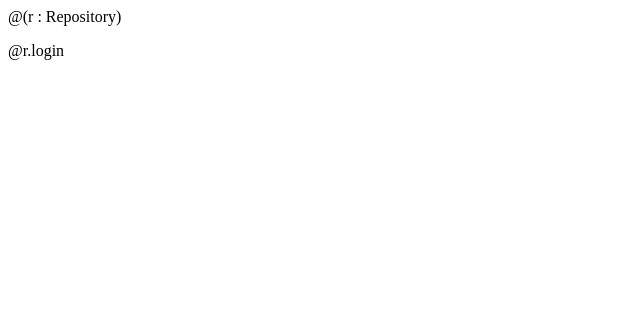
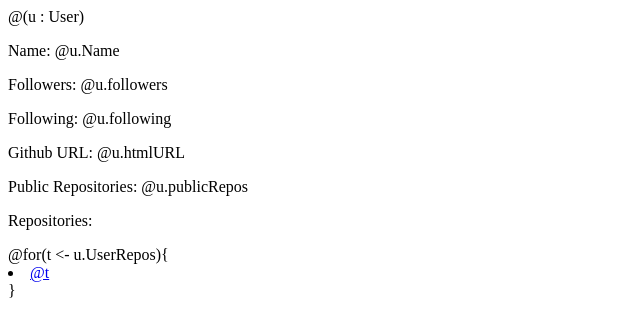
Before and after one commit to palpatel212/Gitterific-SOEN6441-Project, a plain HTML site: page app/views/user.scala.html in a window 1280 px wide. Shown: the whole page, without its empty margins (0-640 px from the left). Drawn offline with Linux system fonts and the light colour scheme.

Commit message:
User view created

```diff
--- a/app/views/user.scala.html
+++ b/app/views/user.scala.html
@@ -1,12 +1,37 @@
-@(r : Repository)
+@(u : User)
+
 
 <html>
 	<head>
-		<title>User page</title>
-	</head>
-	<body>
+		<title>User Information</title>
+		<link rel="stylesheet" type="text/css"
+                       href='@routes.Assets.versioned("stylesheets/resultsStyle.css")'>
+   </head>
+<body>
 
-	<p>@r.login</p>
-	</body>
+  <div class = "result-div">
 
-</html>
+
+
+
+ 	<div class = "result-details">
+
+ 		<p> Name: @u.Name </p>
+ 		<p> Followers: @u.followers </p>
+ 		<p> Following: @u.following </p>
+ 		<p> Github URL: @u.htmlURL </p>
+ 		<p> Public Repositories: @u.publicRepos </p>
+ 		<p> Repositories: </p>
+
+  		@for(t <- u.UserRepos){
+        <li><a href="#">@t</a></li>
+  }
+  	</div>
+
+
+</div>
+
+</div>
+
+ </body>
+ </html>
```
